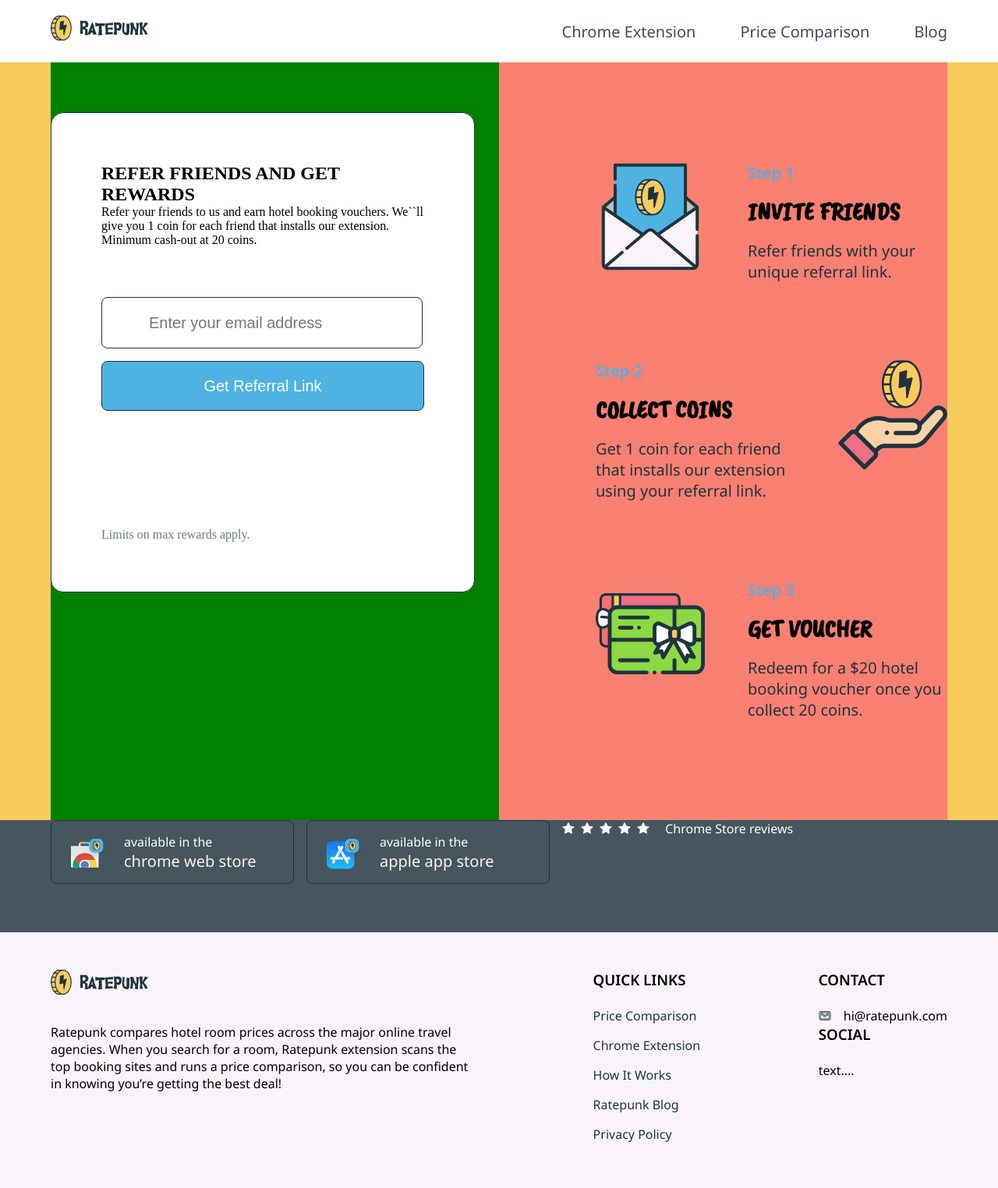
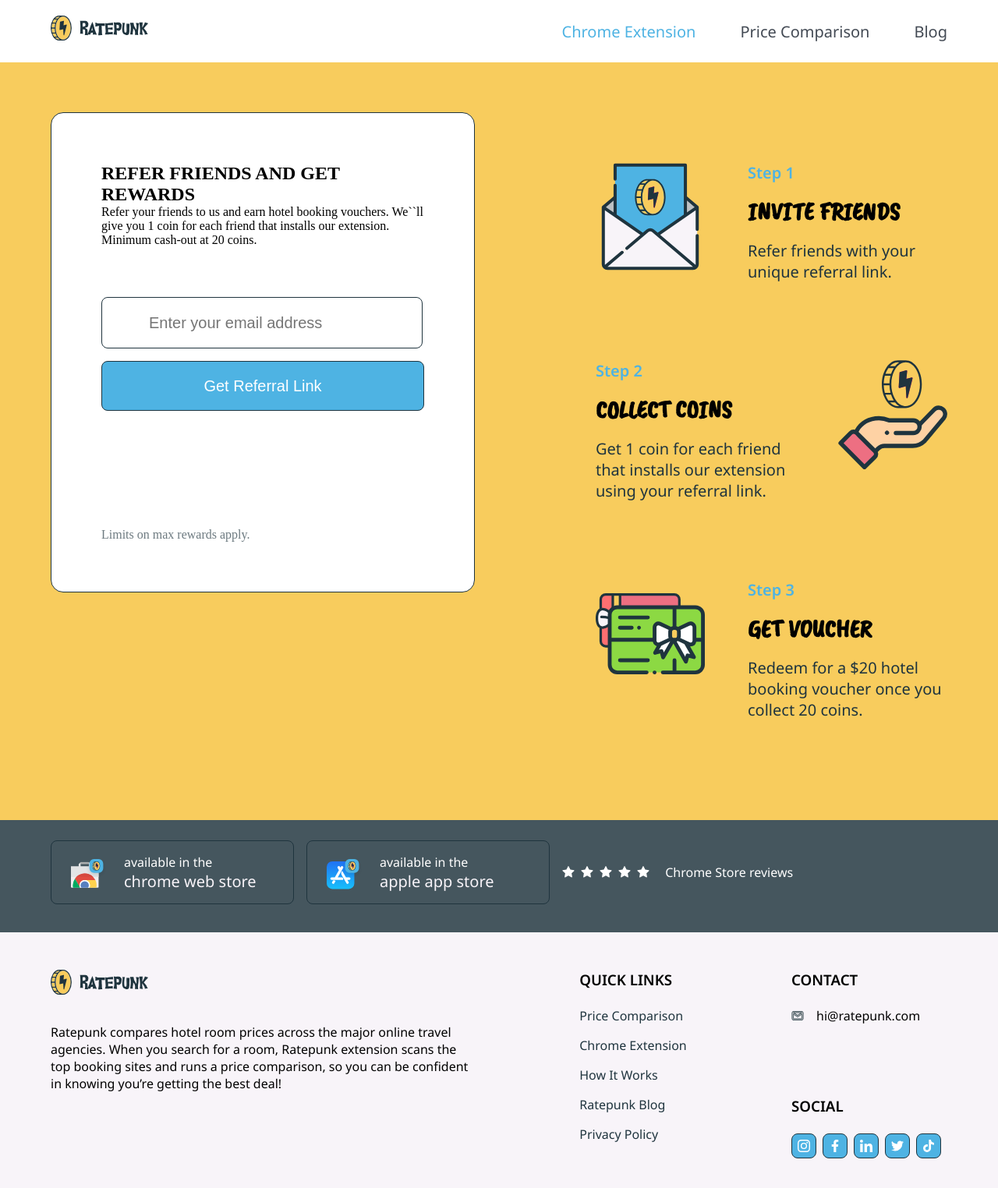
Before and after one commit to stasya2011/sample-project, a Next.js app: page /chrome-extension in a window 1280 px wide. Shown: the top 1524 px of the page at 78% size. Built offline with nearby package versions, Linux system fonts and the light colour scheme.

Commit message:
update style for mobile and desktop

```diff
--- a/components/Footer/footer.module.scss
+++ b/components/Footer/footer.module.scss
@@ -1,4 +1,5 @@
 @import "../../constants/constans.scss";
+
 .inner-wrapper {
   max-width: 1150px;
   margin: 0 auto;
@@ -13,18 +14,22 @@
 
   &-bottom {
     justify-content: space-between;
+    padding-top: 48px;
+    padding-bottom: 48px;
 
     @media screen and (max-width: 600px) {
+      justify-content: start;
       flex-direction: column;
-      justify-content: start;
       padding-bottom: 32px;
-      border: 2px solid red;
+      padding-top: 0px;
     }
   }
 }
 
 .inner-wrapper-top {
-  @media screen and (max-width: 600px) {
+  align-items: center;
+
+  @media screen and (max-width: 1150px) {
     flex-direction: column;
     padding: 32px 0 32px;
   }
@@ -56,6 +61,7 @@
 
   @media screen and (max-width: 600px) {
     height: 867px;
+    padding-top: 48px;
   }
 }
 
@@ -68,7 +74,7 @@
 }
 
 .bottom_item {
-  margin-top: 48px;
+  //margin-top: 48px;
 
   &-flexElem_2 {
     width: 544px;
@@ -77,6 +83,16 @@
       width: auto;
     }
   }
+
+  @media screen and (max-width: 600px) {
+    margin-bottom: 48px;
+  }
+}
+
+.bottom_item-flex {
+  display: flex;
+  flex-direction: column;
+  justify-content: space-between;
 }
 
 .text {
@@ -85,7 +101,6 @@
 
 .title {
   margin-bottom: 23px;
-  //margin-top: 42px;
 }
 
 .list {
@@ -98,3 +113,19 @@
     }
   }
 }
+
+.social-btns {
+  display: flex;
+}
+
+.social-btn {
+  width: 30px;
+  height: 30px;
+  background-color: $light-blue;
+  border: 1px solid $dark-olive-green;
+  border-radius: 8px;
+  display: flex;
+  justify-content: center;
+  align-items: center;
+  margin-right: 8px;
+}
--- a/components/Footer/footer.tsx
+++ b/components/Footer/footer.tsx
@@ -1,7 +1,7 @@
-import { dataFooterBtns, quickLinks } from "@/constants";
-import { IFooterBtn, IMenu } from "@/types";
+import { dataFooterBtns, quickLinks, socialIcons } from "@/constants";
+import { IFooterBtn, IMenu, SoialIcon } from "@/types";
 import Button from "../Button";
-import RateComponent from "./RateComponent";
+import RateComponent from "./rateComponent/rateComponent";
 import Logo from "../header/logo";
 import Link from "next/link";
 import Image from "next/image";
@@ -58,7 +58,12 @@ const Footer = () => {
               ))}
             </ul>
           </div>
-          <div className={classNames(styles["bottom_item"])}>
+          <div
+            className={classNames(
+              styles["bottom_item"],
+              styles["bottom_item-flex"]
+            )}
+          >
             <div>
               <h3 className={styles.title}>CONTACT</h3>
               <div>
@@ -72,9 +77,15 @@ const Footer = () => {
                 hi@ratepunk.com
               </div>
             </div>
-            <div className={styles["bottom_title"]}>
+            <div className={styles.text}>
               <h3 className={styles.title}>SOCIAL</h3>
-              <div>text....</div>
+              <div className={styles["social-btns"]}>
+                {socialIcons.map((el: SoialIcon) => (
+                  <div className={styles["social-btn"]} key={el.id}>
+                    <Image src={el.href} width={16} height={16} alt={"icon"} />
+                  </div>
+                ))}
+              </div>
             </div>
           </div>
           {/* <div>© 2021 Ratepunk. All Rights Reserved.</div> */}
--- a/components/Form/form.module.scss
+++ b/components/Form/form.module.scss
@@ -2,7 +2,6 @@
 
 .wrapper {
   box-sizing: border-box;
-  background-color: green;
   flex: 1;
 
   &-inner {
--- a/components/Header/Navigation/NavBlock.tsx
+++ b/components/Header/Navigation/NavBlock.tsx
@@ -1,18 +1,25 @@
 "use client";
+
 import { usePathname } from "next/navigation";
+import { menu } from "@/constants";
 import Link from "next/link";
-import React from "react";
+import classNames from "classnames";
 import styles from "../header.module.scss";
 
 const NavBlock = () => {
-  const router = usePathname();
-  console.log("router", router);
+  const pathName = usePathname();
 
   return (
     <nav className={styles.nav}>
-      <Link href={"/chrome-extension"}>Chrome Extension</Link>
-      <Link href={"/price-comparison"}>Price Comparison</Link>
-      <Link href={"/blog"}>Blog</Link>
+      {menu.map((elem) => (
+        <Link
+          href={elem.href}
+          className={classNames(pathName === elem.href ? styles.active : "")}
+          key={elem.id}
+        >
+          {elem.name}
+        </Link>
+      ))}
     </nav>
   );
 };
--- a/components/Header/Navigation/navigation.tsx
+++ b/components/Header/Navigation/navigation.tsx
@@ -7,7 +7,7 @@ import NavBlock from "./navBlock";
 
 const Navigation = () => {
   // FIXME Need to create custom hook
-  //const isSmallDevice = useMediaQuery("only screen and (max-width : 600px)");
+  //const isSmallDevice = useMediaQuery("only screen and (max-width : 1150px)");
   const isSmallDevice = false;
 
   return (
--- a/components/Header/header.module.scss
+++ b/components/Header/header.module.scss
@@ -33,3 +33,7 @@
     cursor: pointer;
   }
 }
+
+.active {
+  color: $light-blue !important;
+}
--- a/components/ListOfSteps/listOfSteps.module.scss
+++ b/components/ListOfSteps/listOfSteps.module.scss
@@ -3,7 +3,6 @@
 .steps {
   flex: 1;
   margin: 0 auto;
-  background-color: salmon;
 }
 
 .list {
--- a/constants/index.ts
+++ b/constants/index.ts
@@ -1,4 +1,4 @@
-import { IFooterBtn, IMenu, IStep } from "@/types";
+import { IFooterBtn, IMenu, IStep, SoialIcon } from "@/types";
 
 export const data: IStep[] = [
   {
@@ -50,16 +50,39 @@ export const menu: IMenu[] = [
   {
     href: "/chrome-extension",
     name: "Chrome Extension",
-    id: "",
+    id: "111",
   },
   {
     href: "/price-comparison",
     name: "Price Comparison",
-    id: "",
+    id: "222",
   },
   {
     href: "/blog",
     name: "Blog",
-    id: "",
+    id: "333",
   },
 ];
+
+export const socialIcons: SoialIcon[] = [
+  {
+    href: "/assets/instagram.svg",
+    id: "1111",
+  },
+  {
+    href: "/assets/facebook.svg",
+    id: "4222",
+  },
+  {
+    href: "/assets/linkedin.svg",
+    id: "3333",
+  },
+  {
+    href: "/assets/twitter.svg",
+    id: "444",
+  },
+  {
+    href: "/assets/tiktok.svg",
+    id: "555",
+  },
+];
--- a/types/index.ts
+++ b/types/index.ts
@@ -17,3 +17,5 @@ export interface IMenu {
   id: string;
   href: string;
 }
+
+export type SoialIcon = Omit<IMenu, "name">;
```
Also changed, not shown: components/Footer/RateComponent/rateComponent.tsx (renamed from components/Footer/RateComponent/index.tsx).
